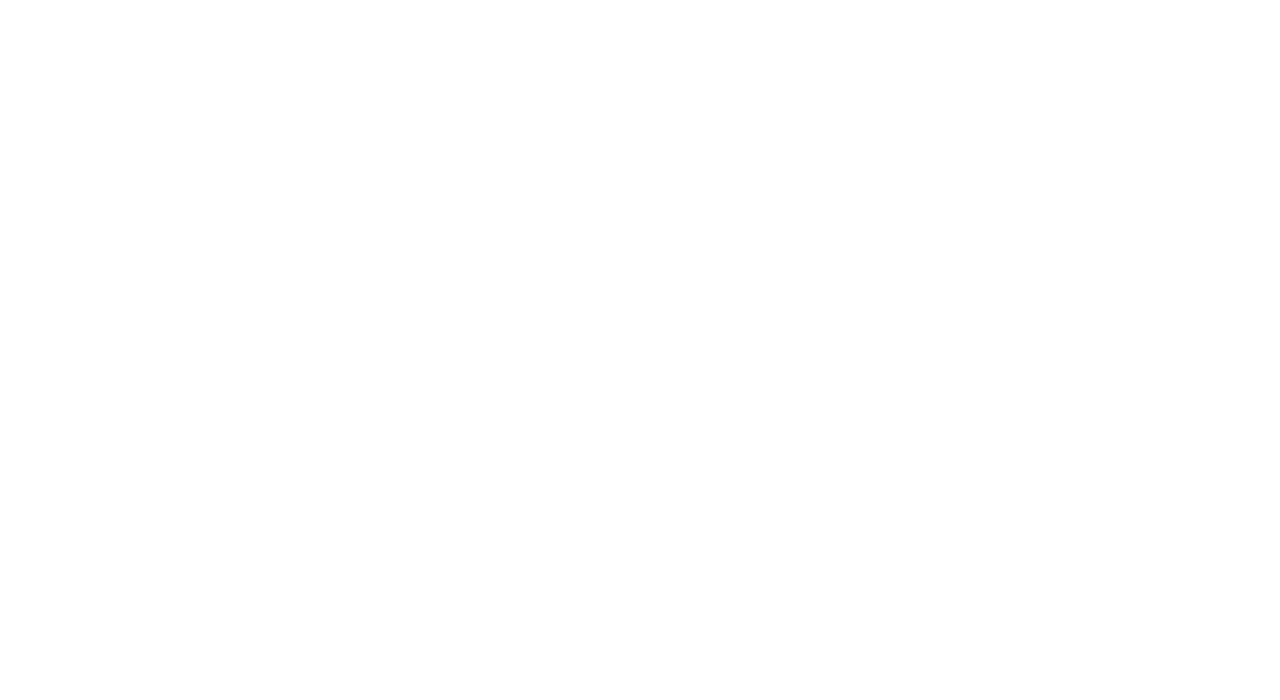
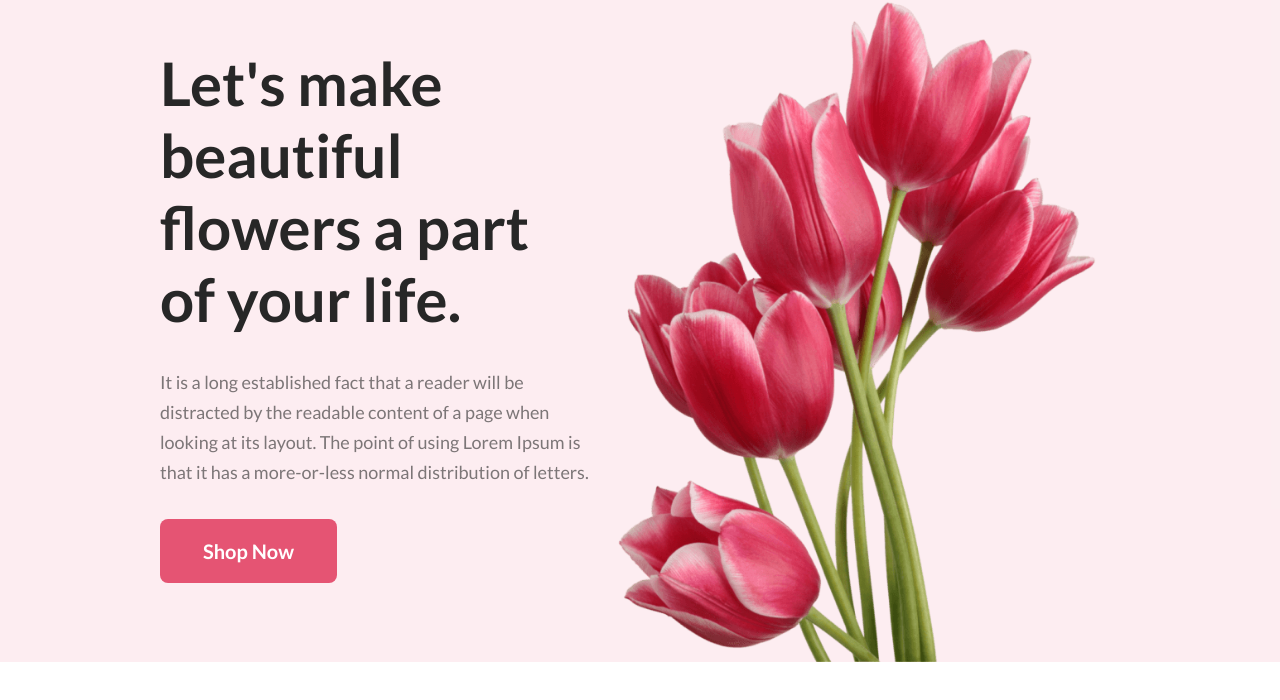
Before and after one commit to mstsurnalyakter/flowers-shp, a plain HTML site: page index.html in a window 1280 px wide. Drawn offline with Linux system fonts and the light colour scheme.

Commit message:
added header section

```diff
--- a/index.html
+++ b/index.html
@@ -10,5 +10,22 @@
 </head>
 <body>
 
+    <!-- header section starts here -->
+    <header>
+        <section class="container banner">
+            <section class="banner-text">
+                <h1>Let's make beautiful flowers a part of your life.</h1>
+                <p>
+                    It is a long established fact that a reader will be distracted by the readable content of a page when looking at its layout. The point of using Lorem Ipsum is that it has a more-or-less normal distribution of letters.
+                </p>
+                <button>Shop Now</button>
+            </section>
+            <section class="banner-image">
+                <img src="./images/pngwing5.png" alt="">
+            </section>
+        </section>
+    </header>
+     <!-- header section starts here -->
+
 </body>
 </html>
--- a/style.css
+++ b/style.css
@@ -0,0 +1,64 @@
+/* google font */
+@import url("https://fonts.googleapis.com/css2?family=Lato:ital,wght@0,400;0,700;1,400;1,700&display=swap");
+
+/* common style starts here */
+* {
+  padding: 0;
+  margin: 0;
+  box-sizing: border-box;
+  font-family: "Lato", sans-serif;
+  border: none;
+  outline: none;
+}
+
+.container {
+  width: 75%;
+  max-width: 1440px;
+  margin: 0 auto;
+}
+
+p {
+  color: rgba(39, 39, 39, 0.6);
+  /* font-size: 14px; */
+  font-size: 18px;
+  font-weight: 400;
+  line-height: 30px; /* 166.667% */
+}
+
+button {
+  background: #e55473;
+  color: #fff;
+  border-radius: 8px;
+  padding: 20px 43px;
+  font-size: 20px;
+  font-weight: 700;
+}
+/* common style ends here */
+
+/*  header section starts here */
+header {
+  background: rgba(229, 84, 115, 0.1);
+}
+
+.banner {
+  display: flex;
+  align-items: center;
+  justify-content: space-between;
+}
+
+.banner-text *{
+    margin-bottom: 32px;
+    max-width: 525px;
+}
+
+.banner .banner-text h1 {
+  color: #272727;
+  font-size: 60px;
+  font-weight: 800;
+}
+
+.banner .banner-image img{
+    width: 100%;
+    vertical-align: middle;
+}
+/*  header section ends here */
```
